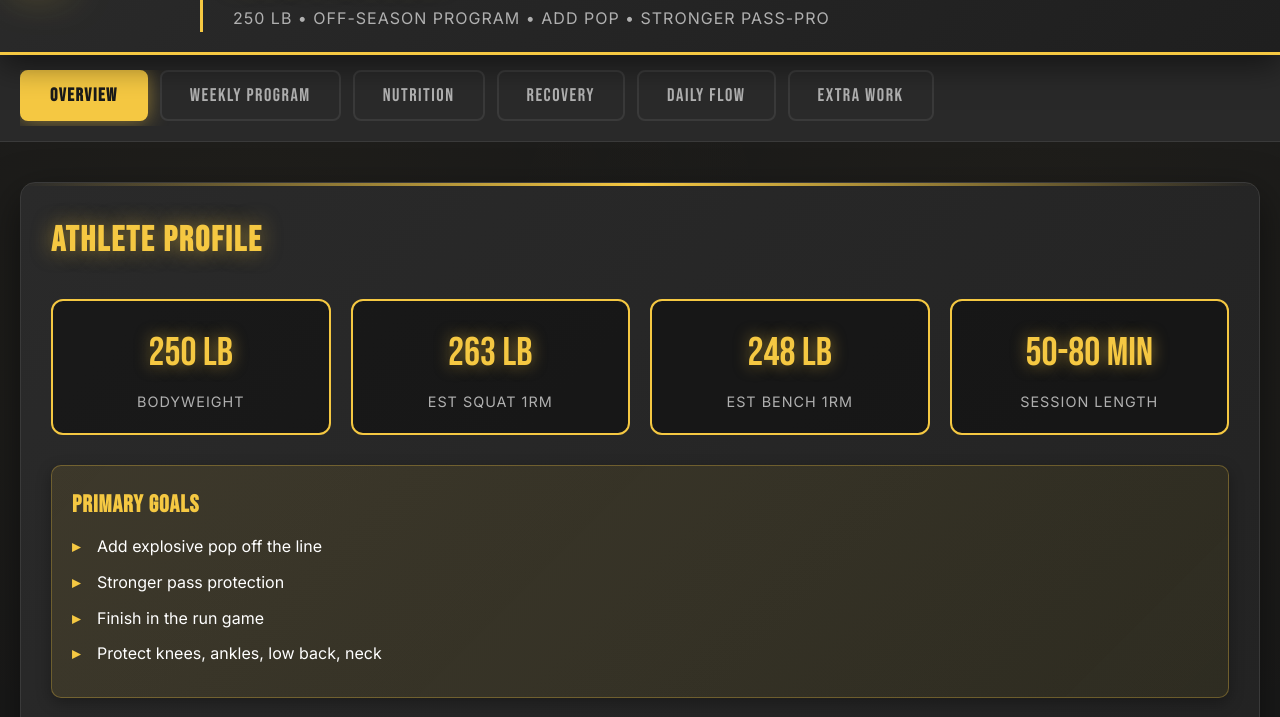
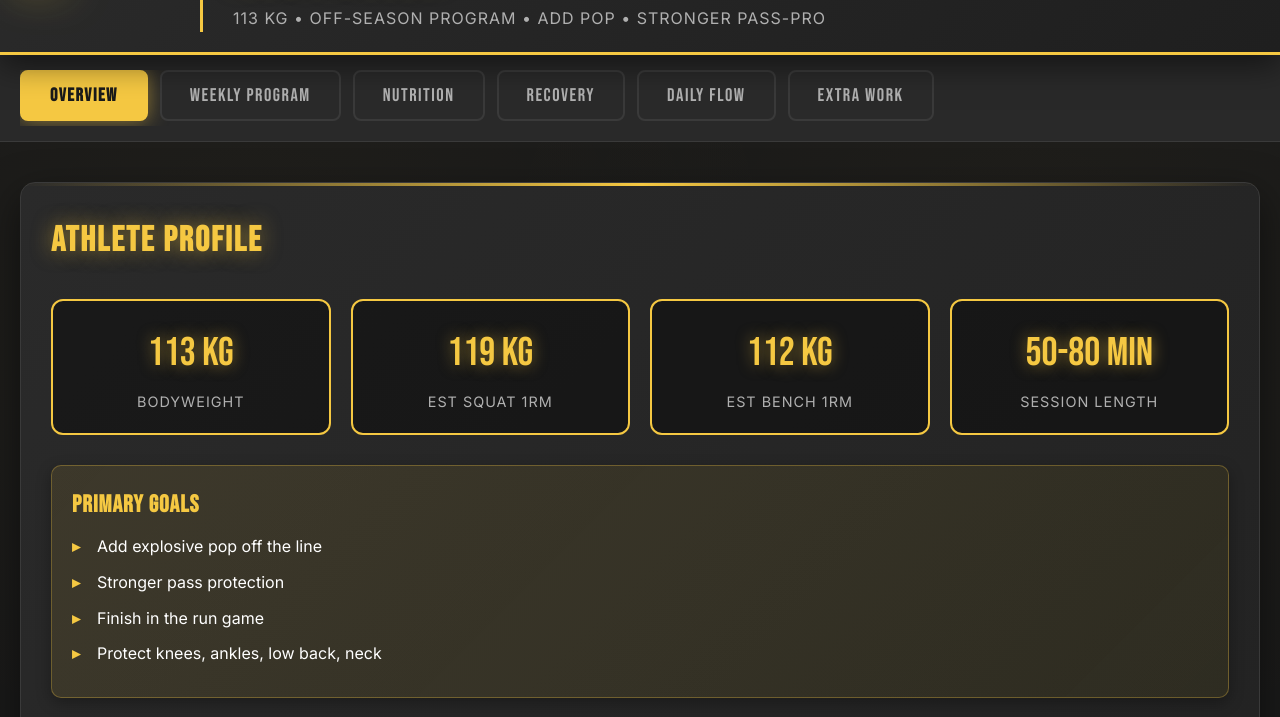
Before and after one commit to jveldheer/BorisStankov, a plain HTML site: page index.html in a window 1280 px wide. Shown: the part 83-800 px from the top of the page. Drawn offline with Linux system fonts and the light colour scheme.

Commit message:
Update index.html

```diff
--- a/index.html
+++ b/index.html
@@ -502,7 +502,7 @@
     </div>
     <div class="athlete-details">
       <div class="athlete-name">BORIS STANKOV</div>
-      <div class="athlete-meta">250 LB • OFF-SEASON PROGRAM • ADD POP • STRONGER PASS-PRO</div>
+      <div class="athlete-meta">113 KG • OFF-SEASON PROGRAM • ADD POP • STRONGER PASS-PRO</div>
     </div>
   </div>
 </header>
@@ -528,15 +528,15 @@
       <h2 class="card-title">ATHLETE PROFILE</h2>
       <div class="stats-grid">
         <div class="stat-box">
-          <div class="stat-value">250 LB</div>
+          <div class="stat-value">113 KG</div>
           <div class="stat-label">Bodyweight</div>
         </div>
         <div class="stat-box">
-          <div class="stat-value">263 LB</div>
+          <div class="stat-value">119 KG</div>
           <div class="stat-label">Est Squat 1RM</div>
         </div>
         <div class="stat-box">
-          <div class="stat-value">248 LB</div>
+          <div class="stat-value">112 KG</div>
           <div class="stat-label">Est Bench 1RM</div>
         </div>
         <div class="stat-box">
@@ -580,7 +580,7 @@
       <ul>
         <li><strong style="color: var(--red);">Sleep < 8.5 hr or stress 5:</strong> Cut volume 20%, remove jumps, add nap</li>
         <li><strong style="color: var(--red);">New pain:</strong> Remove trigger. Do mid-range isometric 30-45s pain-free</li>
-        <li><strong style="color: var(--red);">Weight swings >3 lb overnight:</strong> Add fluids + sodium and recheck</li>
+        <li><strong style="color: var(--red);">Weight swings >1.5 kg overnight:</strong> Add fluids + sodium and recheck</li>
         <li><strong style="color: var(--red);">Feet hot:</strong> Swap any running for bike or sled only</li>
       </ul>
     </div>
```
